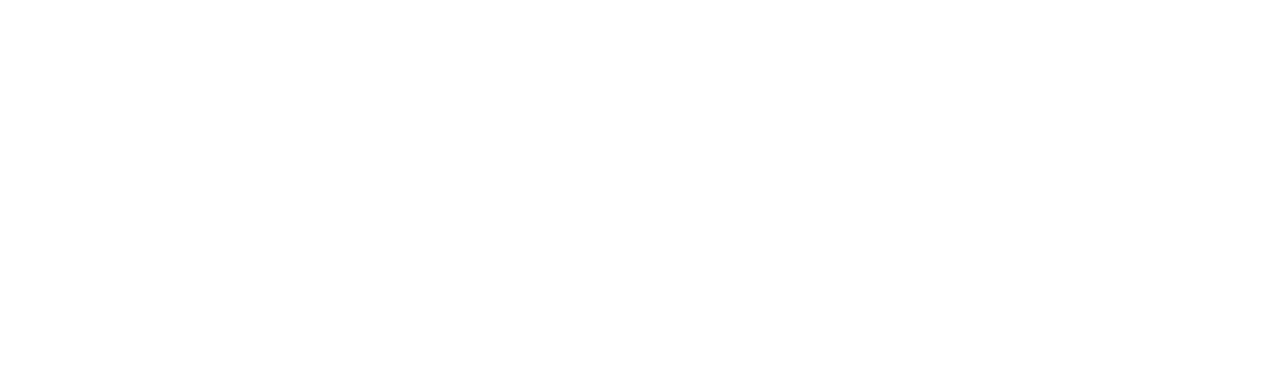
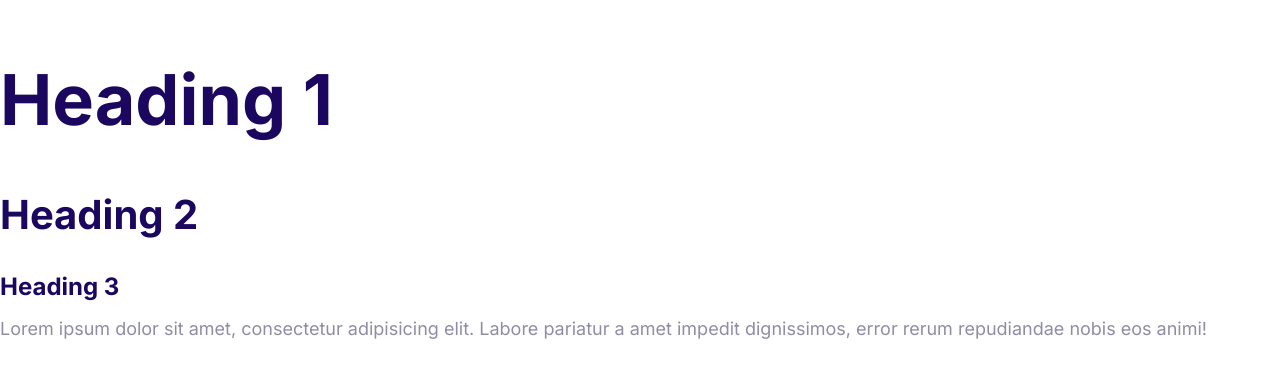
Before and after one commit to Mike2027/Mikify, a plain HTML site: page index.html in a window 1280 px wide. Drawn offline with Linux system fonts and the light colour scheme.

Commit message:
Define the styles for the fonts.

```diff
--- a/css/styles.css
+++ b/css/styles.css
@@ -5,3 +5,53 @@
     --color-headings: #1b0760;
     --color-body: #918ca4;
 }
+
+html {
+    font-size: 62.5%;
+}
+
+body {
+    font-family: Inter, Arial, Helvetica, sans-serif;
+    font-size: 2.4rem;
+    line-height: 1.5;
+    color: var(--color-body);
+}
+
+h1, h2, h3 {
+    color: var(--color-headings);
+    margin-bottom: 1rem;
+}
+
+h1 {
+    font-size: 7rem;
+}
+
+h2 {
+    font-size: 4rem;
+}
+
+h3 {
+    font-size: 3rem;
+}
+
+p {
+    margin-top: 0;
+}
+
+@media screen and (min-width: 1024px) {
+    body {
+        font-size: 1.8rem;
+    }
+
+    h2 {
+        font-size: 8rem;
+    }
+
+    h2 {
+        font-size: 4rem;
+    }
+
+    h3 {
+        font-size: 2.4rem;
+    }
+}
--- a/index.html
+++ b/index.html
@@ -1,14 +1,28 @@
 <!DOCTYPE html>
 <html lang="en">
-<head>
-    <meta charset="UTF-8">
-    <meta http-equiv="X-UA-Compatible" content="IE=edge">
-    <meta name="viewport" content="width=device-width, initial-scale=1.0">
+  <head>
+    <meta charset="UTF-8" />
+    <meta http-equiv="X-UA-Compatible" content="IE=edge" />
+    <meta name="viewport" content="width=device-width, initial-scale=1.0" />
     <title>Document</title>
-    <link rel="stylesheet" href="css/normalize.css">
-    <link rel="stylesheet" href="css/styles.css">
-</head>
-<body>
+    <link rel="preconnect" href="https://fonts.googleapis.com" />
+    <link rel="preconnect" href="https://fonts.gstatic.com" crossorigin />
+    <link
+      href="https://fonts.googleapis.com/css2?
+      family=Inter:wght@400;700&family=Open+Sans:wght@400;700&display=swap"
+      rel="stylesheet"
+    />
 
-</body>
+    <link rel="stylesheet" href="css/normalize.css" />
+    <link rel="stylesheet" href="css/styles.css" />
+  </head>
+  <body>
+    <h1>Heading 1</h1>
+    <h2>Heading 2</h2>
+    <h3>Heading 3</h3>
+    <p>
+      Lorem ipsum dolor sit amet, consectetur adipisicing elit. Labore pariatur
+      a amet impedit dignissimos, error rerum repudiandae nobis eos animi!
+    </p>
+  </body>
 </html>
```
